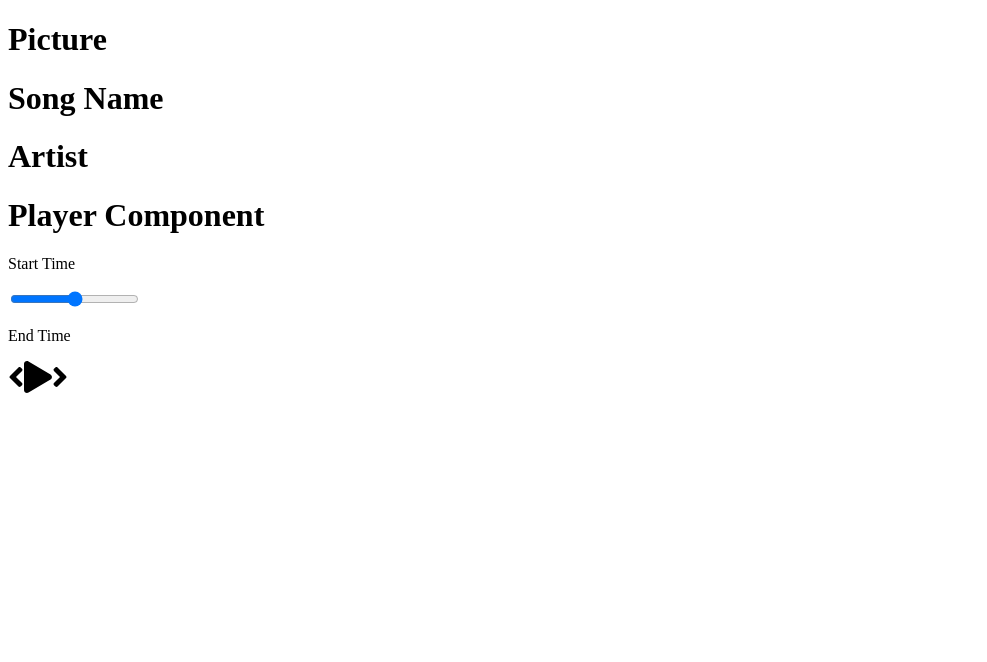
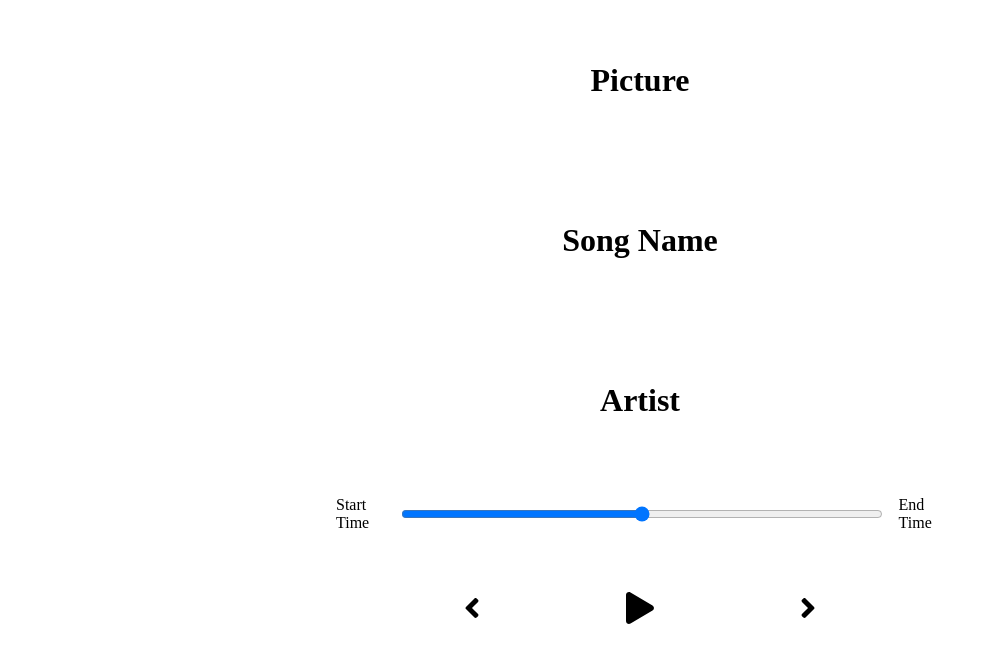
Before and after one commit to imdeepakmishra/react-music-app, a React (Create React App) app: page / in a window 1280 px wide. Shown: the top 662 px of the page, without its empty margins (0-987 px from the left). Built offline with nearby package versions, Linux system fonts and the light colour scheme.

Commit message:
Intial styling

```diff
--- a/package.json
+++ b/package.json
@@ -9,7 +9,7 @@
     "@testing-library/jest-dom": "^5.11.6",
     "@testing-library/react": "^11.2.2",
     "@testing-library/user-event": "^12.3.0",
-    "node-sass": "^5.0.0",
+    "node-sass": "^4.14.1",
     "react": "^17.0.1",
     "react-dom": "^17.0.1",
     "react-scripts": "4.0.1",
--- a/src/App.js
+++ b/src/App.js
@@ -1,3 +1,4 @@
+import "./styles/app.scss";
 import Song from "./components/Song";
 import Player from "./components/Player";
 
--- a/src/components/Player.js
+++ b/src/components/Player.js
@@ -8,13 +8,12 @@
 const Player = () => {
   return (
     <div className="player">
-      <h1>Player Component</h1>
       <div className="time-control">
         <p>Start Time</p>
         <input type="range" />
         <p> End Time</p>
       </div>
-      <div className="play-control"></div>
+      <div className="play-control">
         <FontAwesomeIcon
           className="skip-back"
           icon={faAngleLeft}
@@ -31,6 +30,7 @@
           size="2x"
         ></FontAwesomeIcon>
       </div>
+    </div>
   );
 };
 
--- /dev/null
+++ b/src/styles/_player.scss
@@ -0,0 +1,33 @@
+.player {
+  height: 20vh;
+  display: flex;
+  flex-direction: column;
+  align-items: center;
+  justify-content: space-between;
+}
+
+.time-control {
+  width: 50%;
+  display: flex;
+
+  input {
+    width: 100%;
+    padding: 1rem 2rem;
+  }
+
+  p {
+    padding: 1rem;
+  }
+}
+
+.play-control {
+  width: 30%;
+  display: flex;
+  align-items: center;
+  justify-content: space-between;
+  padding: 1rem;
+
+  svg {
+    cursor: pointer;
+  }
+}
--- /dev/null
+++ b/src/styles/_song.scss
@@ -0,0 +1,7 @@
+.song-container {
+  height: 60vh;
+  display: flex;
+  flex-direction: column;
+  align-items: center;
+  justify-content: space-around;
+}
--- a/src/styles/app.scss
+++ b/src/styles/app.scss
@@ -3,3 +3,6 @@
   padding: 0;
   box-sizing: border-box;
 }
+
+@import "./song";
+@import "./player";
```
Also changed, not shown: 2 other files (tests, documents, lock files or other folders). Lines whose indentation alone changed are shown as unchanged.
